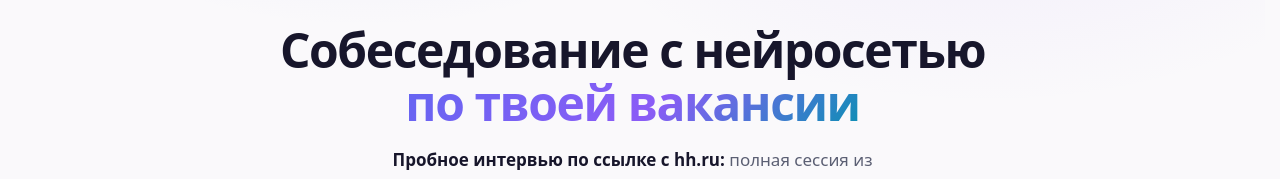
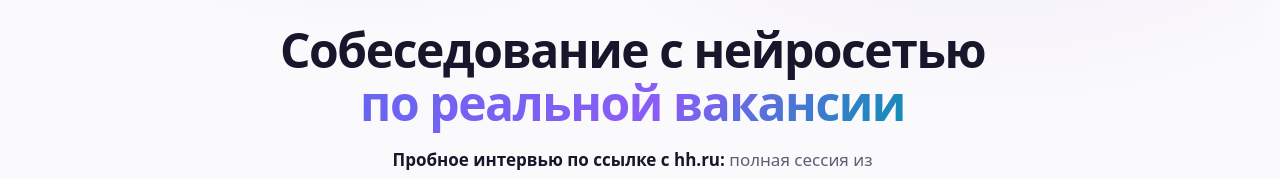
Before and after one commit to Alextrusk27/workbit, a React (Vite) app in the folder frontend/: page /ai-interview in a window 1280 px wide. Shown: the part 141-320 px from the top of the page. Built offline with nearby package versions, Linux system fonts and the light colour scheme; no server answers; a web font is replaced by a local one.

Commit message:
feat(frontend): reword ai interview hero accent

```diff
--- a/frontend/src/content/pages/aiInterview.ts
+++ b/frontend/src/content/pages/aiInterview.ts
@@ -46,7 +46,7 @@ export const seo: PageSeo = {
 export const aiInterview: AiInterviewContent = {
   hero: {
     lead: 'Собеседование с нейросетью',
-    accent: 'по твоей вакансии',
+    accent: 'по реальной вакансии',
     breakBeforeAccent: true,
     text: '**Пробное интервью по ссылке с hh.ru:** полная сессия из вопросов под требования вакансии.',
     note: 'Первое интервью бесплатно',
```
